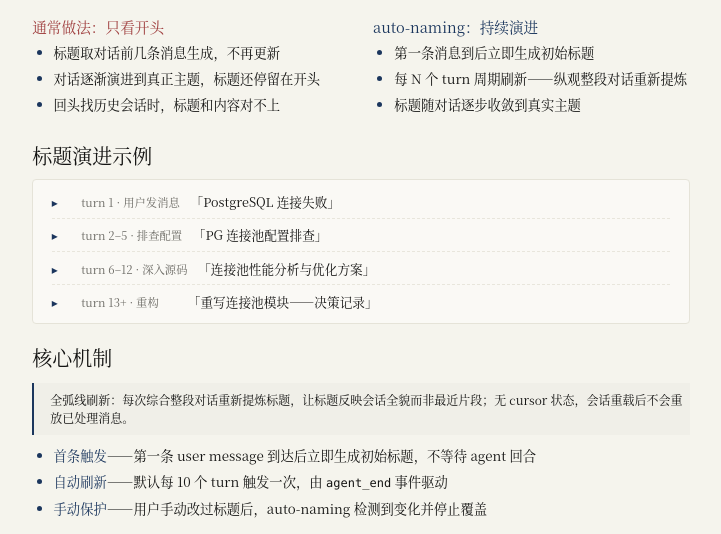
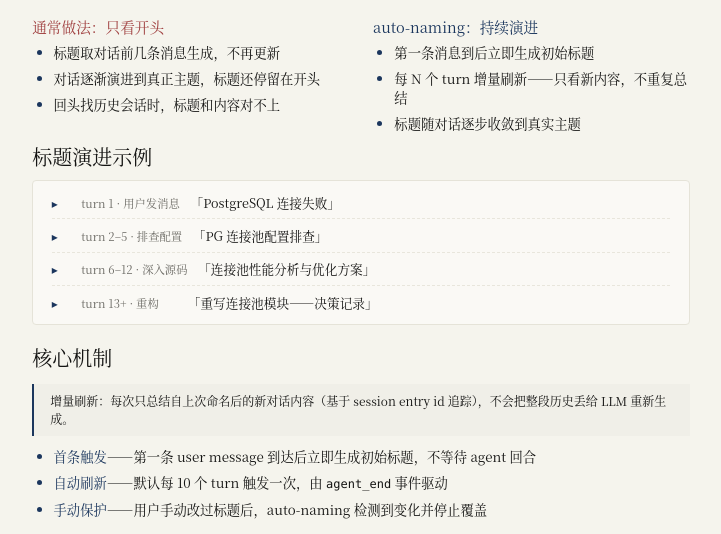
Before and after one commit to CNife/pi-extensions, a website: page docs/presentation-cards/auto-naming-session-card.html in a window 1280 px wide. Shown: the part 207-741 px from the top of the page, without its empty margins (279-1000 px from the left). Drawn offline with Linux system fonts and the light colour scheme; a web font is replaced by a local one.

Commit message:
回退展示卡，添加 README，记录展示卡规则

```diff
--- a/docs/presentation-cards/auto-naming-session-card.html
+++ b/docs/presentation-cards/auto-naming-session-card.html
@@ -250,7 +250,7 @@
     <h3>auto-naming：持续演进</h3>
     <ul class="dash">
       <li>第一条消息到后立即生成初始标题</li>
-      <li>每 N 个 turn 周期刷新——纵观整段对话重新提炼</li>
+      <li>每 N 个 turn 增量刷新——只看新内容，不重复总结</li>
       <li>标题随对话逐步收敛到真实主题</li>
     </ul>
   </section>
@@ -287,7 +287,7 @@
 <section>
   <h2>核心机制</h2>
   <div class="callout">
-    全弧线刷新：每次综合整段对话重新提炼标题，让标题反映会话全貌而非最近片段；无 cursor 状态，会话重载后不会重放已处理消息。
+    增量刷新：每次只总结自上次命名后的新对话内容（基于 session entry id 追踪），不会把整段历史丢给 LLM 重新生成。
   </div>
   <ul class="dash">
     <li><span class="hl">首条触发</span>——第一条 user message 到达后立即生成初始标题，不等待 agent 回合</li>
```
Also changed, not shown: packages/AGENTS.md (+1 -0 lines), packages/auto-naming-session/README.md (added).
